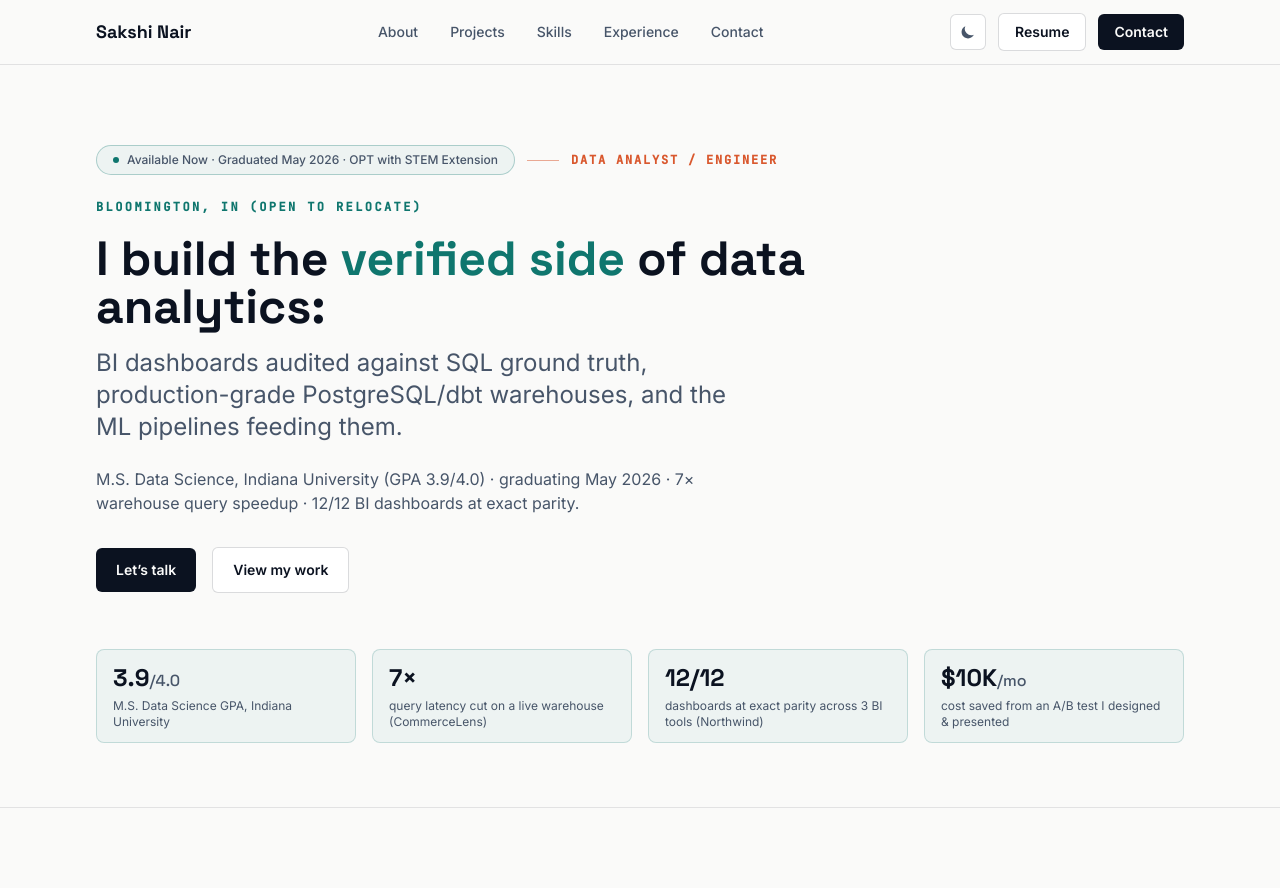
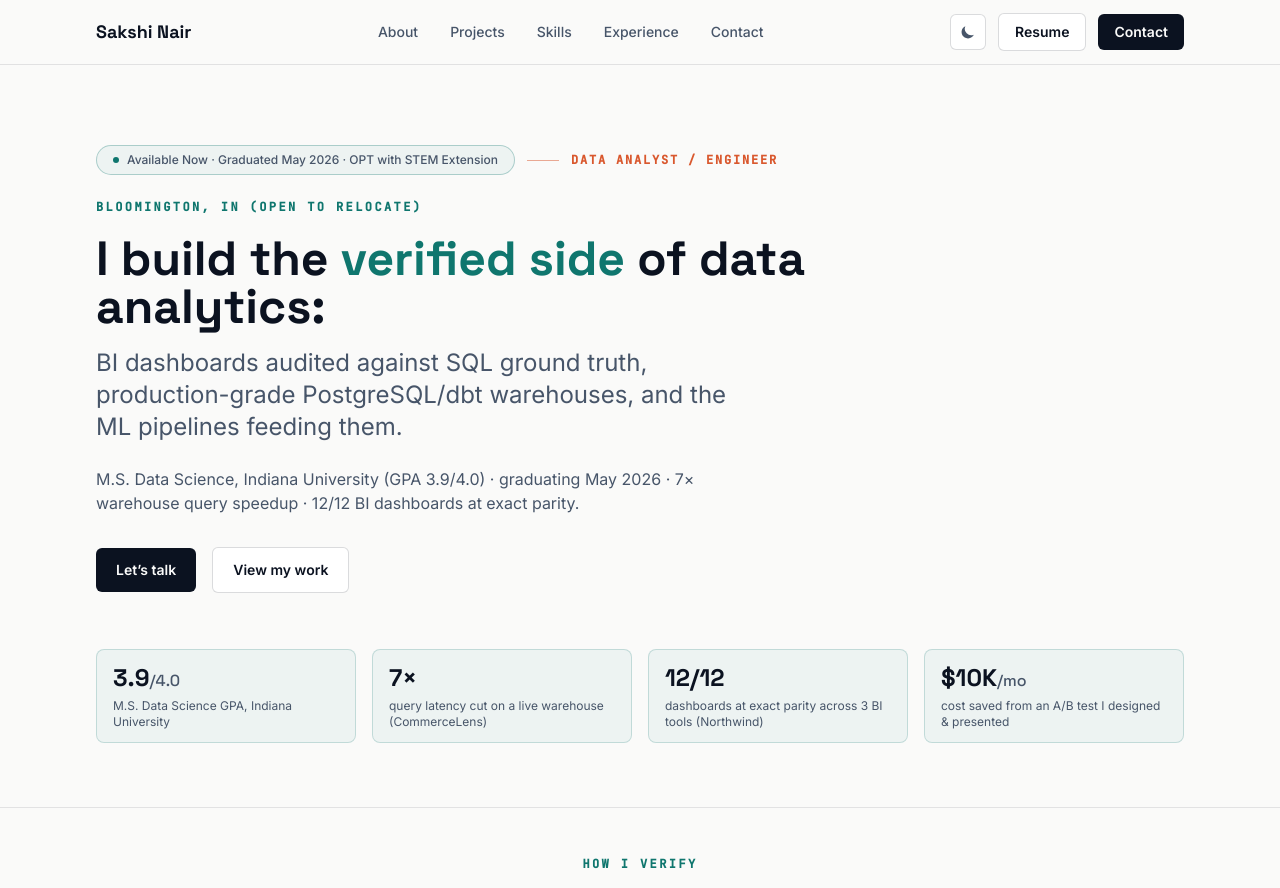
Before and after one commit to sakshinair27/sakshi-nair-portfolio, a React (Vite) app: page / in a window 1280 px wide. Shown: the top 888 px of the page. Built offline with nearby package versions, Linux system fonts and the light colour scheme.

Commit message:
Update Home.jsx

```diff
--- a/src/pages/Home.jsx
+++ b/src/pages/Home.jsx
@@ -36,6 +36,7 @@ export default function Home() {
   return (
     <main id="main">
       <Hero />
+      <Methodology />
       <About />
       <Projects />
       <Skills />
```
